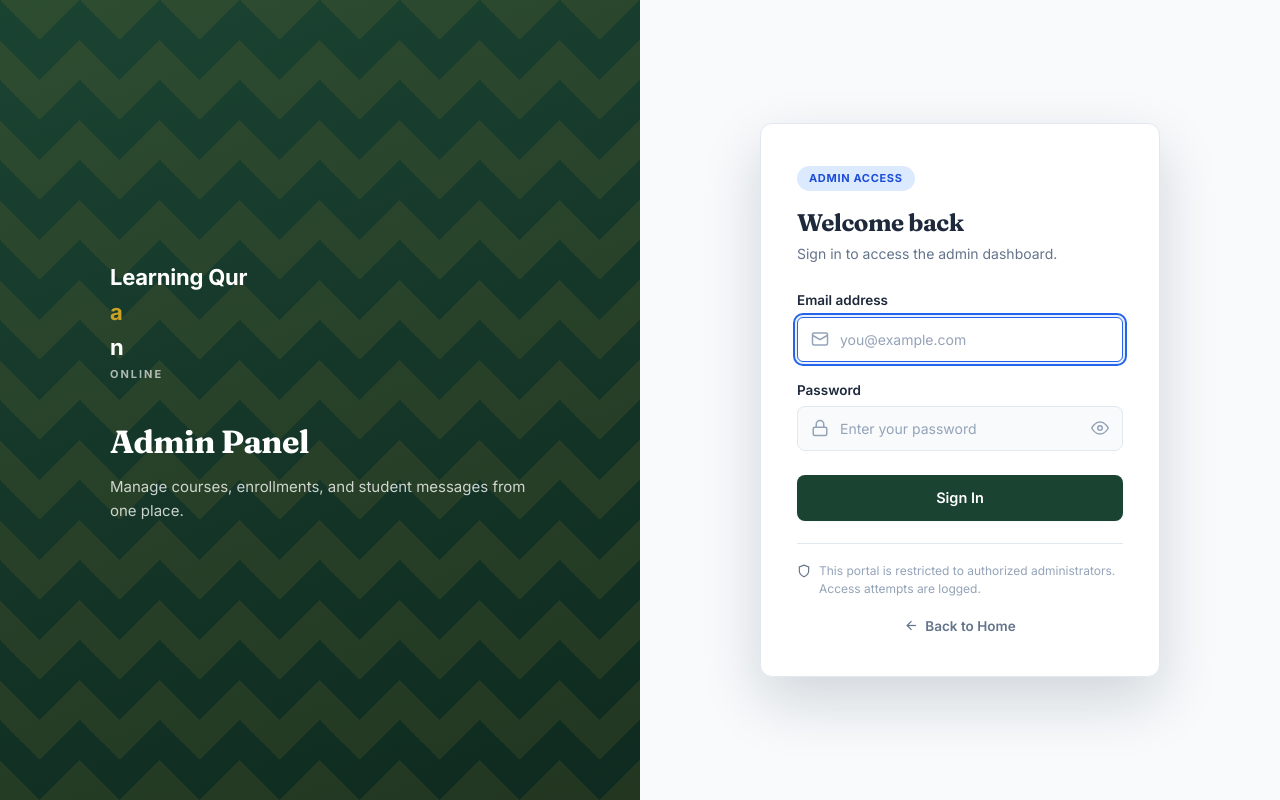
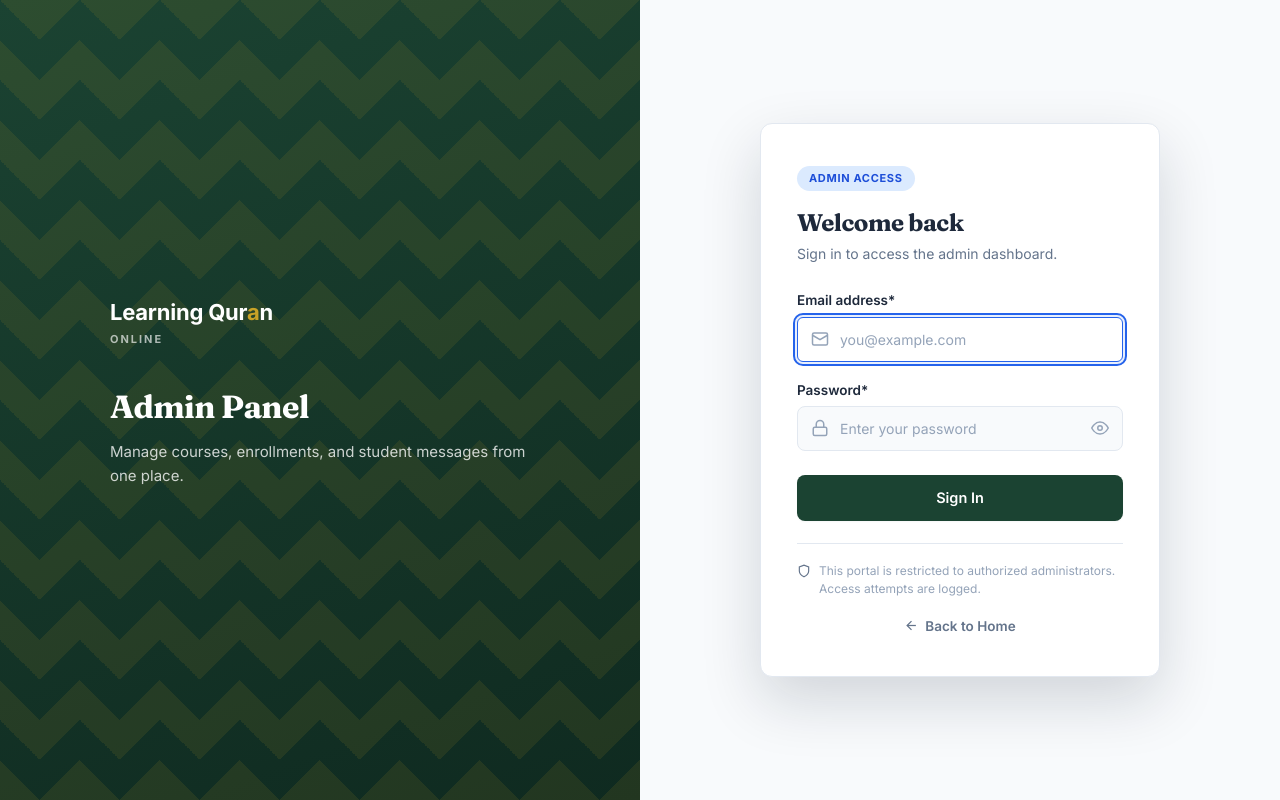
Before and after one commit to Waqashakim1122/Learn-Quran-Online, a React (Create React App) app: page /login in a window 1280 px wide. Built offline with nearby package versions, Linux system fonts and the light colour scheme; no server answers; a web font is replaced by a local one.

Commit message:
Refactor AdminLogin component and improve UX

```diff
--- a/src/Admin/Pages/AdminLogin.jsx
+++ b/src/Admin/Pages/AdminLogin.jsx
@@ -141,7 +141,7 @@ const AdminLogin = () => {
 
     const registerFailedAttempt = () => {
         const current = readLockoutState();
-        const attempts = (current.lockUntil > Date.now() ? current.attempts : current.attempts) + 1;
+        const attempts = current.attempts + 1;
 
         if (attempts >= MAX_ATTEMPTS) {
             const until = Date.now() + LOCK_DURATION_MS;
@@ -199,7 +199,7 @@ const AdminLogin = () => {
                 <div className="al-brand-pattern" aria-hidden="true" />
                 <div className="al-brand-content">
                     <div className="al-brand-logo">
-                        Learning Qur<span>a</span>n
+                        <div className="al-brand-logo-word">Learning Qur<span>a</span>n</div>
                         <small>ONLINE</small>
                     </div>
                     <h2>Admin Panel</h2>
@@ -235,7 +235,7 @@ const AdminLogin = () => {
                     <form onSubmit={handleSubmit} noValidate aria-disabled={isLocked}>
 
                         <div className="al-field">
-                            <label htmlFor="adminEmail">Email address</label>
+                            <label htmlFor="adminEmail">Email address<span className="al-required" aria-hidden="true">*</span></label>
                             <div className="al-input-wrap">
                                 <span className="al-input-icon"><IconMail /></span>
                                 <input
@@ -254,7 +254,7 @@ const AdminLogin = () => {
                         </div>
 
                         <div className="al-field">
-                            <label htmlFor="adminPassword">Password</label>
+                            <label htmlFor="adminPassword">Password<span className="al-required" aria-hidden="true">*</span></label>
                             <div className="al-input-wrap">
                                 <span className="al-input-icon"><IconLock /></span>
                                 <input
```
